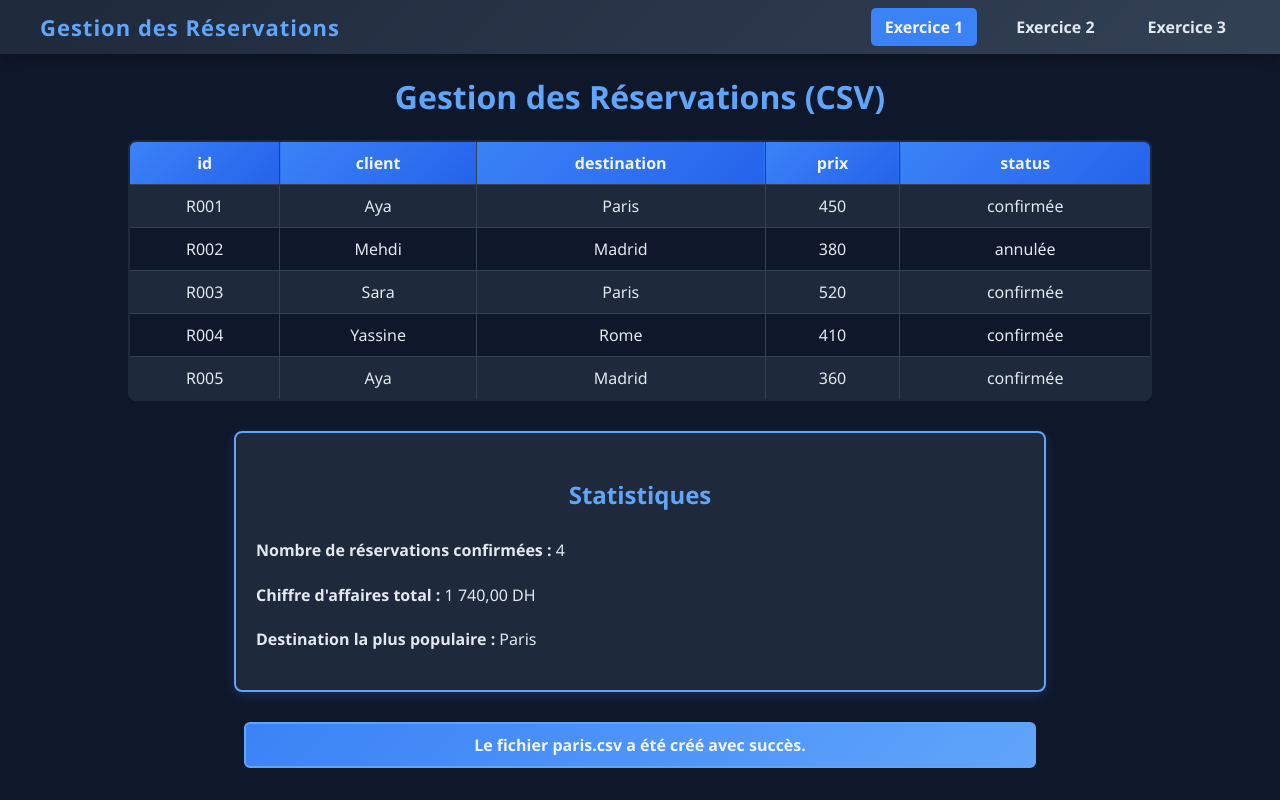
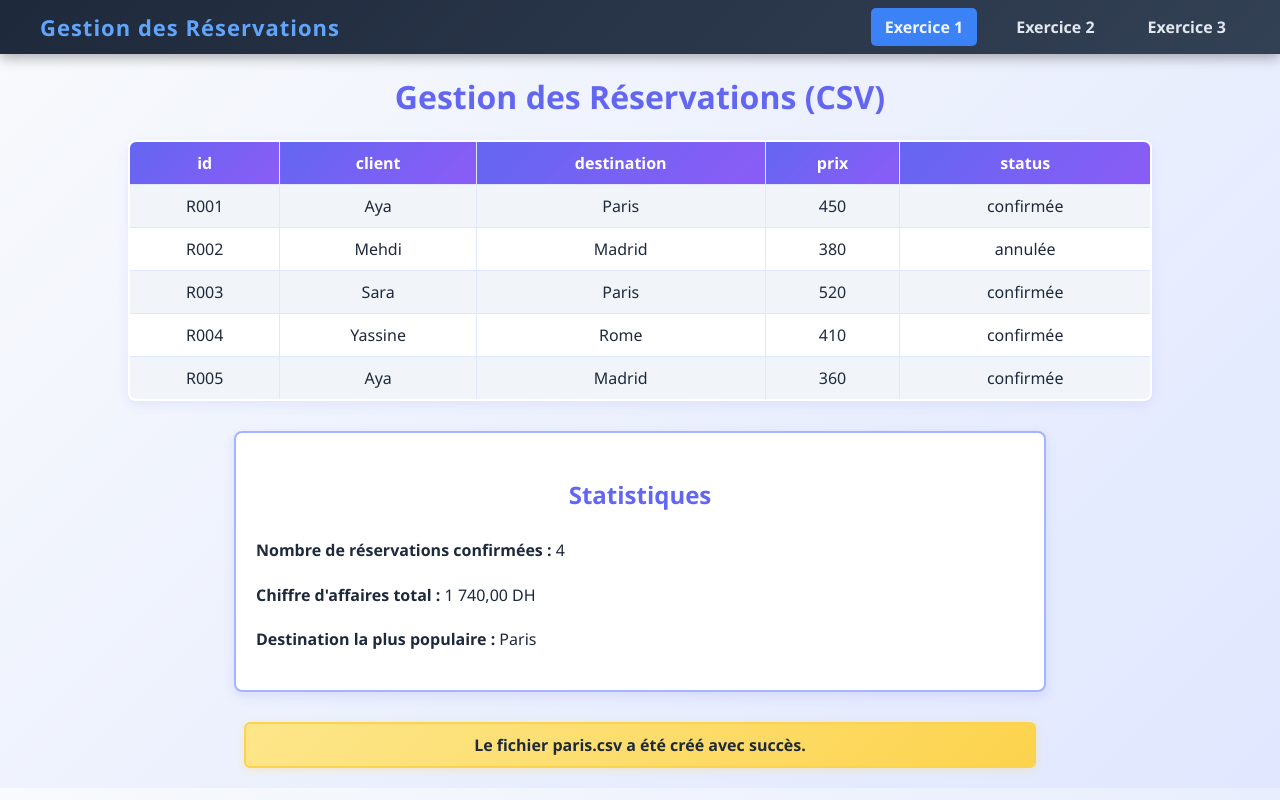
Before and after one commit to safaamedia/TP4, a PHP site: page / in a window 1280 px wide. Run offline with PHP 8.4, Linux system fonts and the light colour scheme.

Commit message:
Revamp styles for improved UI aesthetics

```diff
--- a/index.php
+++ b/index.php
@@ -7,79 +7,81 @@
 <style>
 body {
     font-family: Arial, sans-serif;
-    background: #0F172A;
-    color: #E2E8F0;
+    background: linear-gradient(135deg, #F8FAFC 0%, #E0E7FF 100%);
+    color: #1E293B;
     margin: 0;
     padding: 0;
 }
 
 h1, h2 {
     text-align: center;
-    color: #60A5FA;
+    color: #6366F1;
 }
 
 table {
     width: 80%;
     margin: 20px auto;
     border-collapse: collapse;
-    background: #1E293B;
-    border: 2px solid #3B82F6;
+    background: #FFFFFF;
+    border: 2px solid #A5B4FC;
     border-radius: 8px;
     overflow: hidden;
+    box-shadow: 0 4px 12px rgba(99, 102, 241, 0.1);
 }
 
 th, td {
-    border: 1px solid #334155;
+    border: 1px solid #E0E7FF;
     padding: 10px;
     text-align: center;
 }
 
 th {
-    background: linear-gradient(135deg, #3B82F6 0%, #2563EB 100%);
-    color: #F1F5F9;
+    background: linear-gradient(135deg, #6366F1 0%, #8B5CF6 100%);
+    color: #FFFFFF;
 }
 
 tr:nth-child(even) {
-    background-color: #1E293B;
+    background-color: #F1F5F9;
 }
 
 tr:nth-child(odd) {
-    background-color: #0F172A;
+    background-color: #FFFFFF;
 }
 
 tr:hover {
-    background-color: #334155;
+    background-color: #E0E7FF;
 }
 
 /* Stats section */
 .stats {
     width: 60%;
     margin: 30px auto;
-    background: #1E293B;
-    border: 2px solid #60A5FA;
+    background: #FFFFFF;
+    border: 2px solid #A5B4FC;
     border-radius: 8px;
     padding: 20px;
-    color: #E2E8F0;
-    box-shadow: 0 4px 12px rgba(59, 130, 246, 0.2);
+    color: #1E293B;
+    box-shadow: 0 4px 12px rgba(99, 102, 241, 0.15);
     text-align: left;
     line-height: 1.8;
 }
 
 .stats h2 {
     text-align: center;
-    color: #60A5FA;
+    color: #6366F1;
 }
 
 .success {
     text-align: center;
-    color: #F1F5F9;
-    background: linear-gradient(135deg, #3B82F6 0%, #60A5FA 100%);
-    border: 2px solid #60A5FA;
+    color: #1E293B;
+    background: linear-gradient(135deg, #FDE68A 0%, #FCD34D 100%);
+    border: 2px solid #FCD34D;
     width: 60%;
     margin: 20px auto;
     padding: 10px;
     border-radius: 6px;
     font-weight: bold;
+    box-shadow: 0 2px 8px rgba(252, 211, 77, 0.3);
 }
 </style>
 </head>
```
